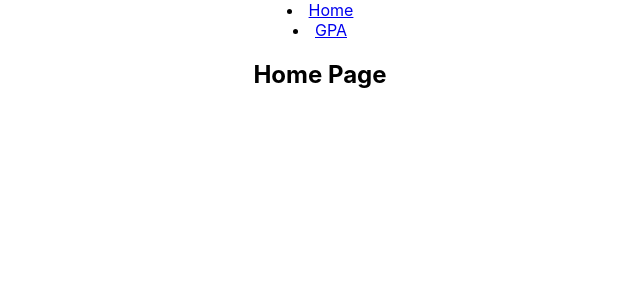
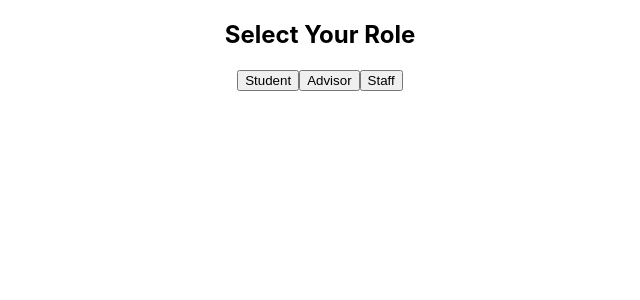
Before and after one commit to EfazIbrahim/DegreeBulls, a React (Create React App) app: page / in a window 1280 px wide. Shown: the top 300 px of the page, without its empty margins (320-960 px from the left). Built offline with nearby package versions, Linux system fonts and the light colour scheme.

Commit message:
added navigations stacs

```diff
--- a/src/App.js
+++ b/src/App.js
@@ -1,23 +1,15 @@
 import { BrowserRouter as Router, Route, Routes, Link } from 'react-router-dom';
-import Home from './pages/studentHome';
-import Gpa from './pages/studentGpa';
+import Auth from './pages/testingAuth';
+import StudentNav from './navigation/studentNav';
 import './App.css';
 
 function App() {
     return (
         <Router>
             <div className="App">
-                <nav>
-                    <li>
-                        <Link to="/">Home</Link>
-                    </li>
-                    <li>
-                        <Link to="/gpa">GPA</Link>
-                    </li>
-                </nav>
                 <Routes>
-                    <Route path="/" element={<Home />} />
-                    <Route path="/gpa" element={<Gpa />} />
+                    <Route path="/" element={<Auth />} />
+                    <Route path="/student/*" element={<StudentNav />} />
                 </Routes>
             </div>
         </Router>
--- /dev/null
+++ b/src/navigation/studentNav.js
@@ -0,0 +1,26 @@
+
+import React from 'react';
+import { Route, Routes, Link } from 'react-router-dom';
+import Home from '../pages/studentPages/studentHome';
+import Gpa from '../pages/studentPages/studentGpa';
+
+function StudentNav() {
+    return (
+        <div>
+            <nav>
+                <li>
+                    <Link to="home">Home</Link>
+                </li>
+                <li>
+                    <Link to="gpa">GPA</Link>
+                </li>
+            </nav>
+            <h1>Student Navigation</h1>
+            <Routes>
+                <Route path="home" element={<Home />} />
+                <Route path="gpa" element={<Gpa />} />
+            </Routes>
+        </div>
+    );
+}
+export default StudentNav;
--- a/src/pages/studentHome.js
+++ b/src/pages/studentPages/studentHome.js
@@ -3,7 +3,7 @@ import React from 'react';
 function Home() {
     return (
         <div>
-            <h2>Home Page</h2>
+            <h1>Student Home</h1>
         </div>
     );
 }
--- /dev/null
+++ b/src/pages/testingAuth.js
@@ -0,0 +1,21 @@
+import React from 'react';
+import { useNavigate } from 'react-router-dom';
+
+function Auth() {
+    const navigate = useNavigate();
+
+    const handleNavigation = (role) => {
+        navigate(`/${role}`);
+    };
+
+    return (
+        <div>
+            <h2>Select Your Role</h2>
+            <button onClick={() => handleNavigation('student')}>Student</button>
+            <button onClick={() => handleNavigation('advisor')}>Advisor</button>
+            <button onClick={() => handleNavigation('staff')}>Staff</button>
+        </div>
+    );
+}
+
+export default Auth;
```
Also changed, not shown: src/pages/studentPages/studentGpa.js (renamed from src/pages/studentGpa.js).
